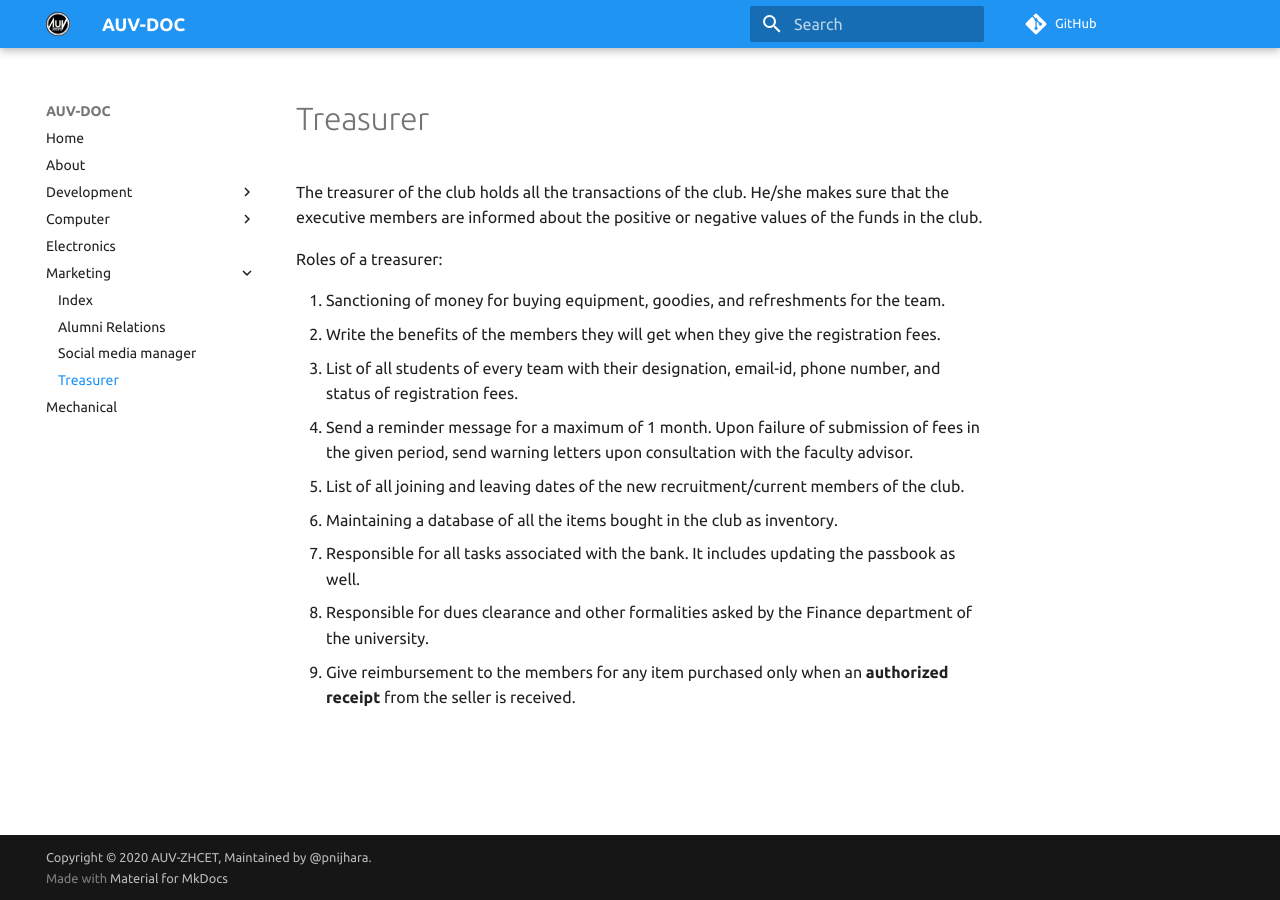
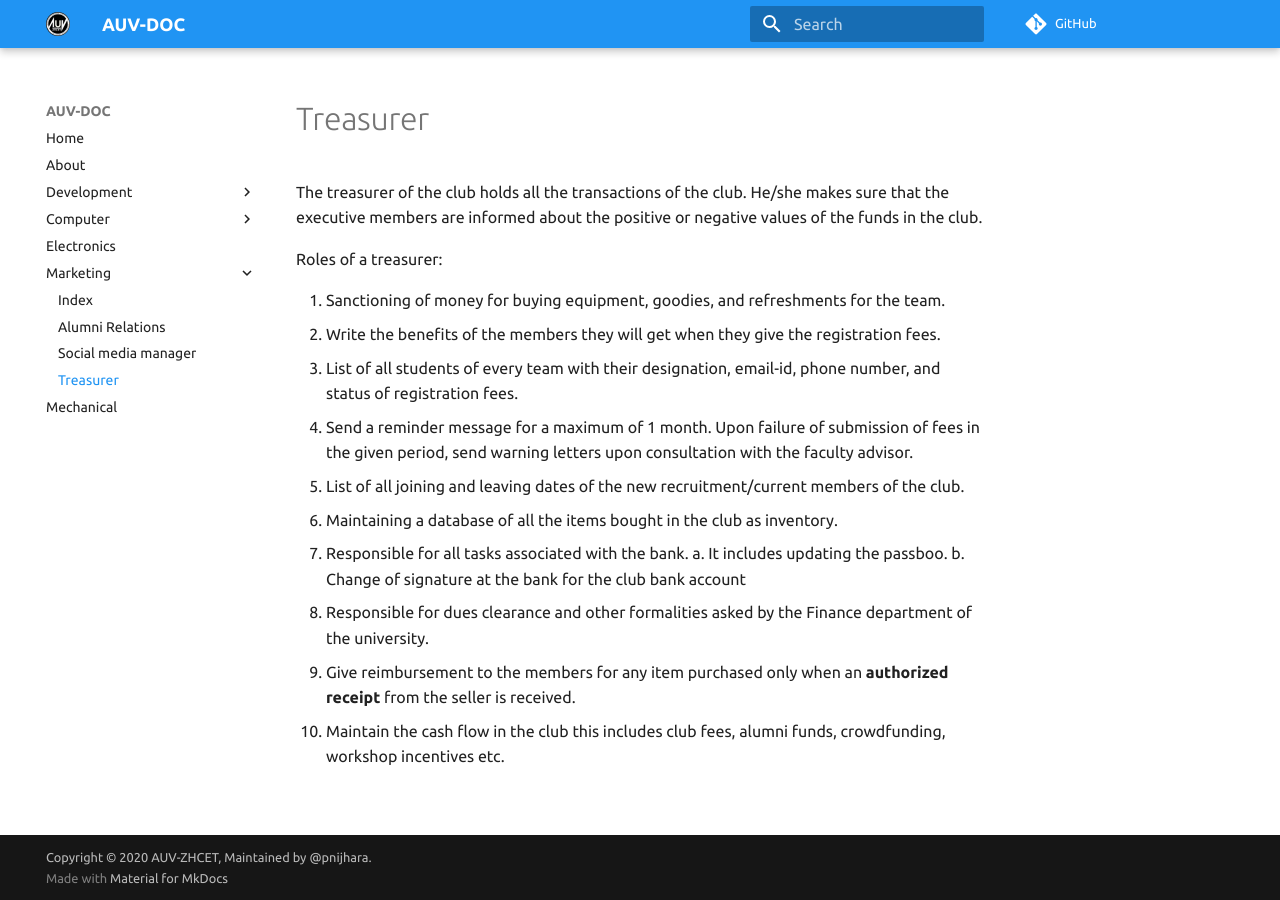
Before and after one commit to auvzhcet/Documentation, an MkDocs documentation site: the page built from docs/marketing/treasurer.md, in a window 1280 px wide. Built offline with MkDocs 1.6.1 and Material for MkDocs 9.7.7, drawn with Linux system fonts in a browser that asks for light colours; comment, search, counter and statistics services are not loaded.

Commit message:
Update treasurer.md

```diff
--- a/docs/marketing/treasurer.md
+++ b/docs/marketing/treasurer.md
@@ -14,6 +14,9 @@ Roles of a treasurer:
 4. Send a reminder message for a maximum of 1 month. Upon failure of submission of fees in the given period, send warning letters upon consultation with the faculty advisor.
 5. List of all joining and leaving dates of the new recruitment/current members of the club.
 6. Maintaining a database of all the items bought in the club as inventory.
-7. Responsible for all tasks associated with the bank. It includes updating the passbook as well.
+7. Responsible for all tasks associated with the bank.
+    a. It includes updating the passboo.
+    b. Change of signature at the bank for the club bank account
 8. Responsible for dues clearance and other formalities asked by the Finance department of the university.
 9. Give reimbursement to the members for any item purchased only when an **authorized receipt** from the seller is received.
+10. Maintain the cash flow in the club this includes club fees, alumni funds, crowdfunding, workshop incentives etc.
```
Also changed, not shown: docs/marketing/Photographer.md (deleted, +0 -8 lines).
